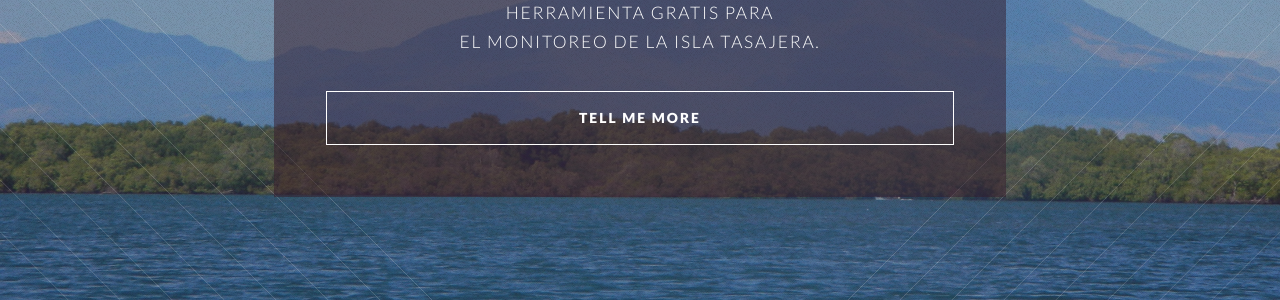
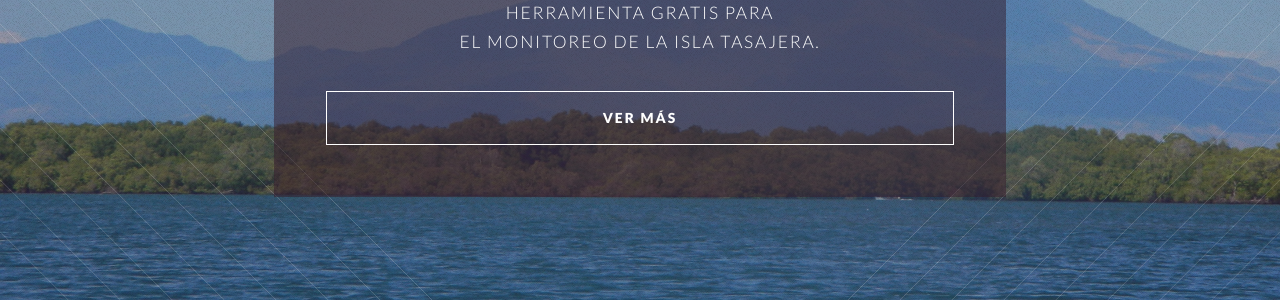
Before and after one commit to danteo90/danteo90.github.io, a Jekyll site: the page built from index.html, in a window 1280 px wide and 900 px high. Shown: the part 299-599 px from the top of the window. Built offline with Jekyll 4.4.1, drawn with Linux system fonts in a browser that asks for light colours.

Commit message:
Update banner.html
Changes button to "ver mas".

```diff
--- a/_includes/banner.html
+++ b/_includes/banner.html
@@ -19,7 +19,7 @@
         el monitoreo de la Isla Tasajera.</p>
         <footer>
             <ul class="buttons vertical">
-                <li><a href="#main" class="button fit scrolly">Tell Me More</a></li>
+                <li><a href="#main" class="button fit scrolly">Ver Más</a></li>
             </ul>
         </footer>
 
```
